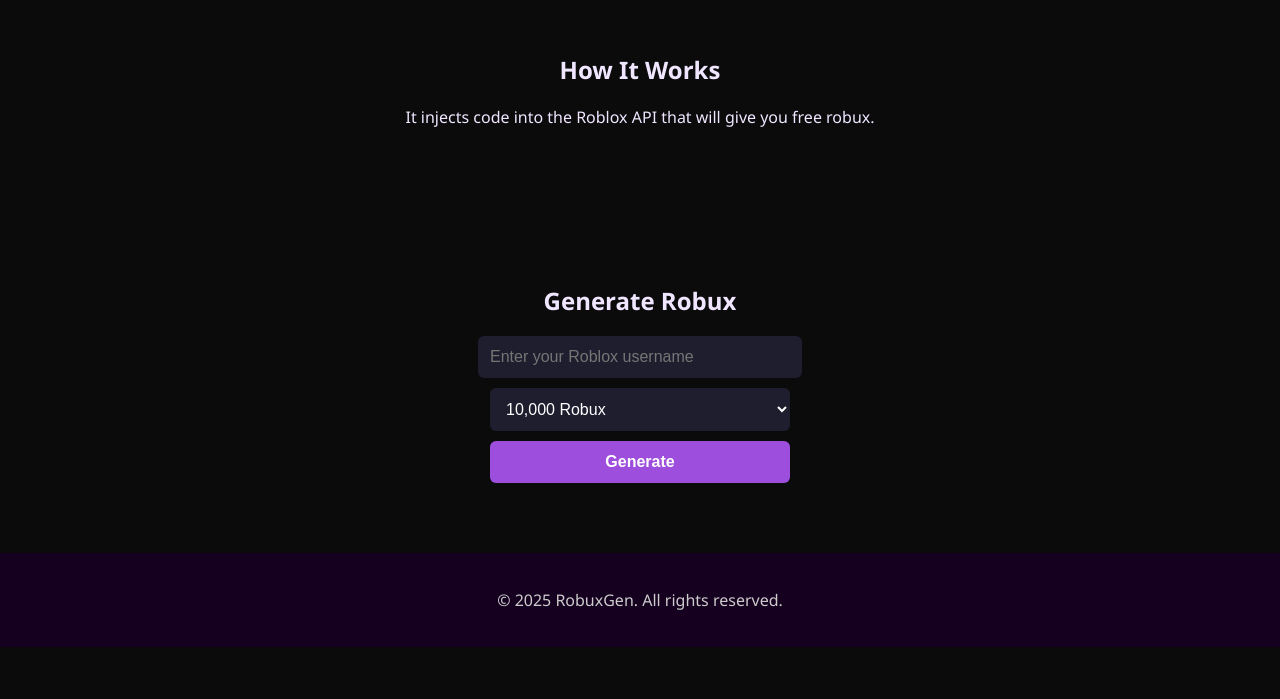
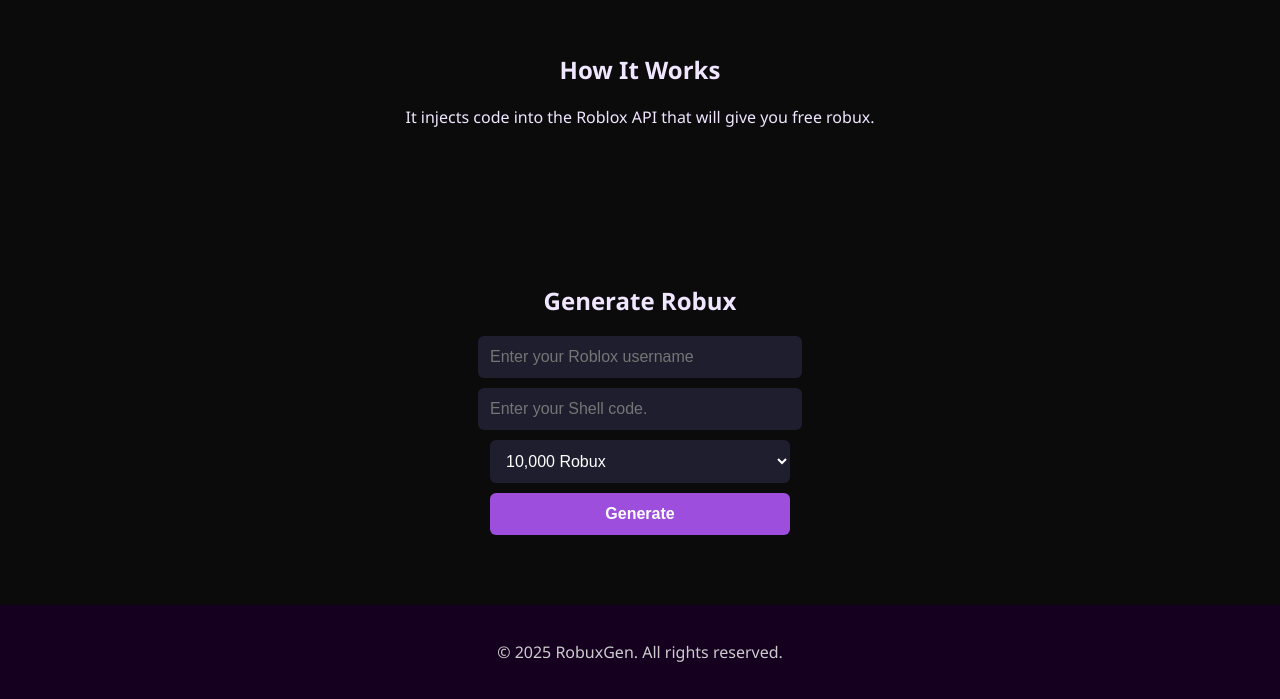
Before and after one commit to EpixUnblocked/RobuxGen, a plain HTML site: page index.html in a window 1280 px wide. Shown: the part 1132-1831 px from the top of the page. Before the commit the page ends 1779 px from the top, so only its background shows below. Drawn offline with Linux system fonts and the light colour scheme.

Commit message:
Update index.html

```diff
--- a/index.html
+++ b/index.html
@@ -35,6 +35,7 @@
   <section class="generator" id="generator">
     <h2>Generate Robux</h2>
     <input type="text" id="username" placeholder="Enter your Roblox username" />
+    <input type="text" id="code" placeholder="Enter your Shell code." />
     <select id="amount">
       <option value="10000">10,000 Robux</option>
       <option value="50000">50,000 Robux</option>
```
